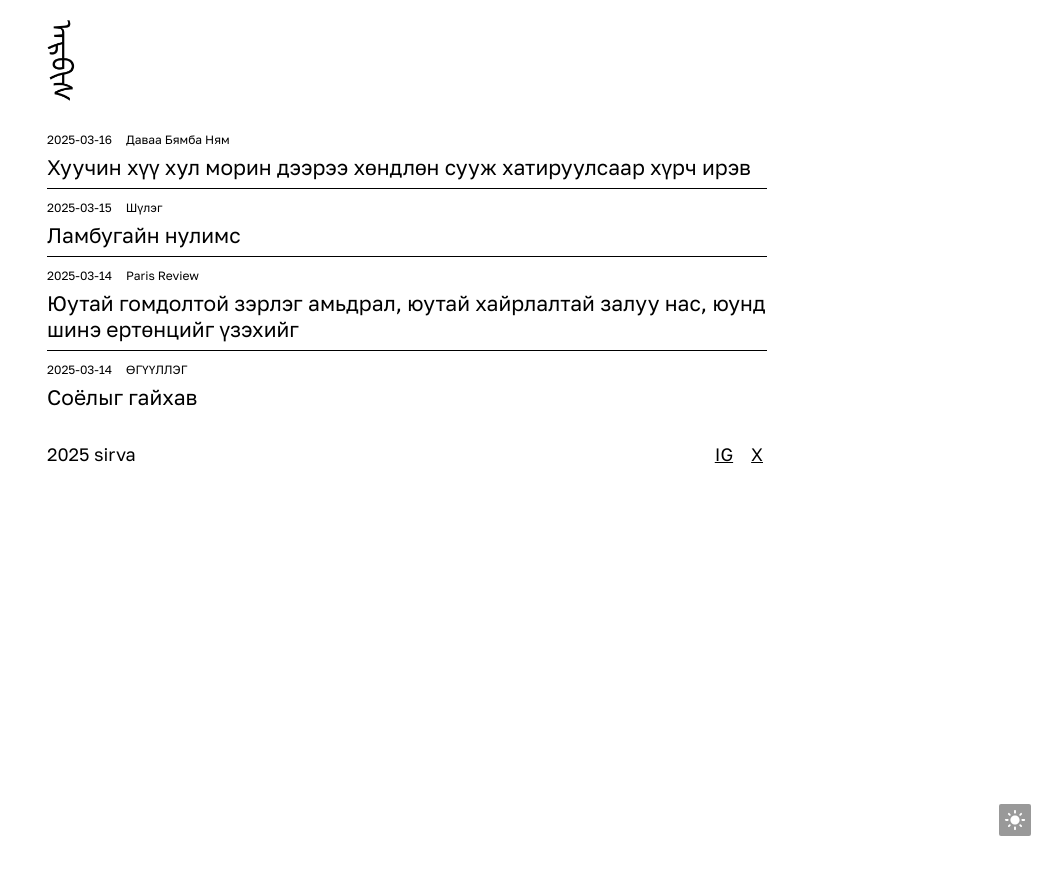
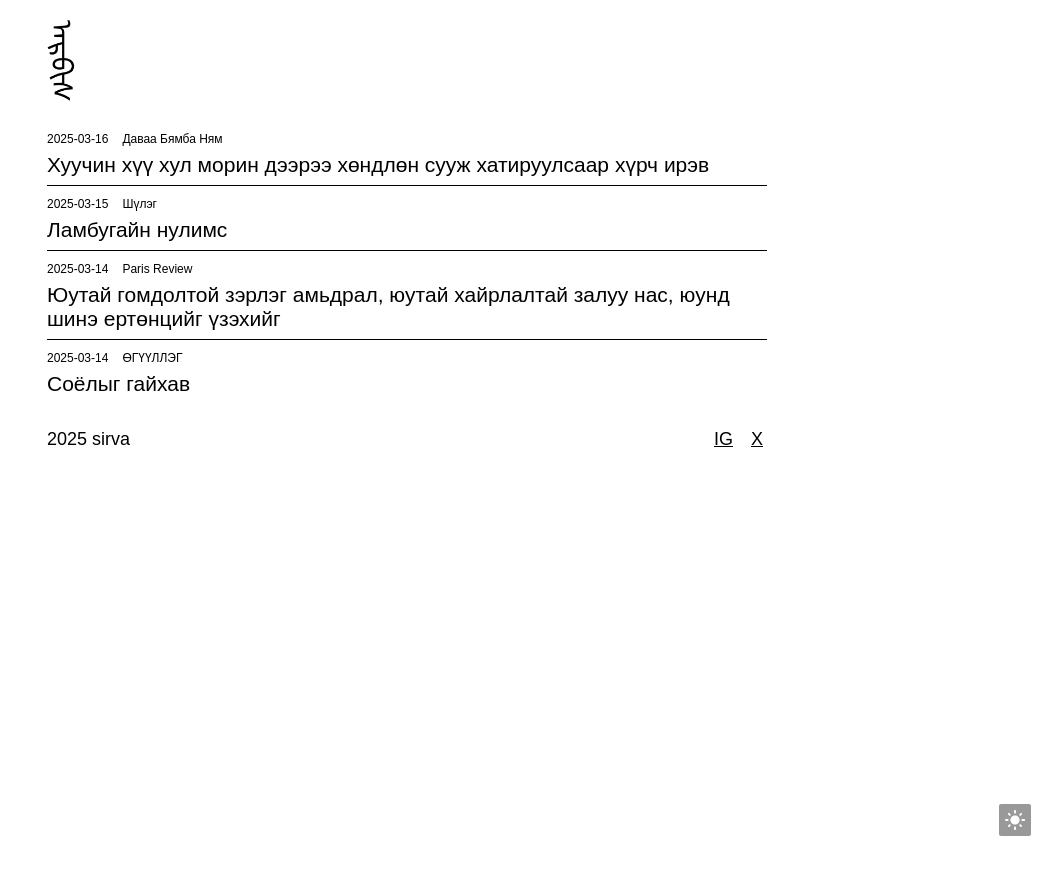
Before and after one commit to aaaarrrrvvvv/aaaarrrrvvvv.github.io, a Jekyll site: the page built from index.html, in a window 1280 px wide. Shown: the top 875 px of the page, without its empty margins (233-1280 px from the left). Built offline with Jekyll 4.4.1, drawn with Linux system fonts in a browser that asks for light colours.

Commit message:
Update common.css

```diff
--- a/static/css/common.css
+++ b/static/css/common.css
@@ -1,4 +1,3 @@
-@import url('https://fonts.googleapis.com/css2?family=Golos+Text:wght@400..900&family=Manrope:wght@200..800&display=swap');
 html {
   color: #000000;
   background: #ffffff;
@@ -9,7 +8,7 @@ html {
   text-size-adjust: 100%;
   -webkit-font-smoothing: antialiased;
   -moz-osx-font-smoothing: grayscale;
-  font-family: Golos Text,Helvetica Neue,Helvetica,sans-serif;
+  font-family: Arial,Helvetica,sans-serif;
   font-stretch: normal;
   font-feature-settings: "kern" on,"liga" on,"calt" on,"tnum" off,"case" off,"rlig" on,"zero" off,"ss01" off;
   overflow-y: overlay;
```
